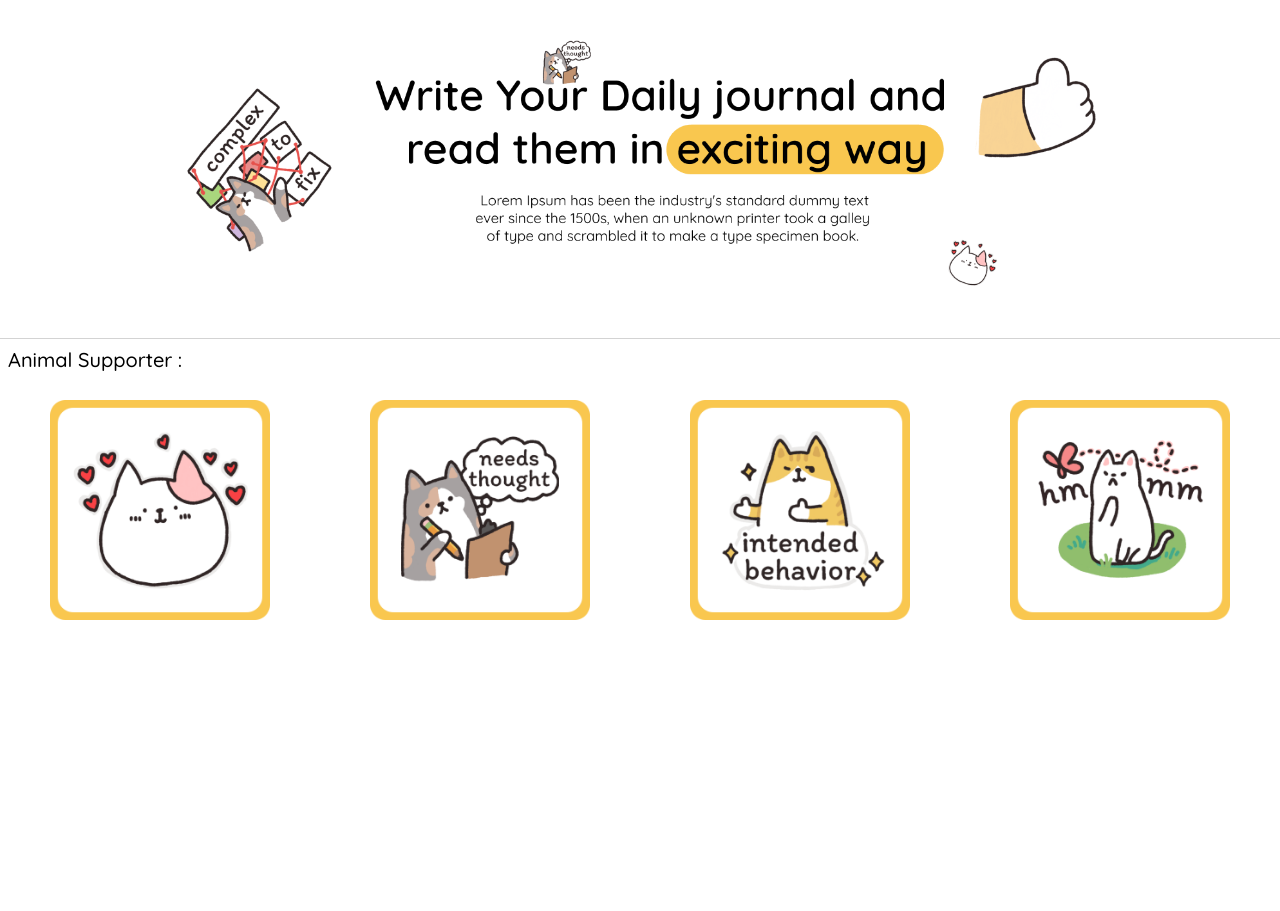
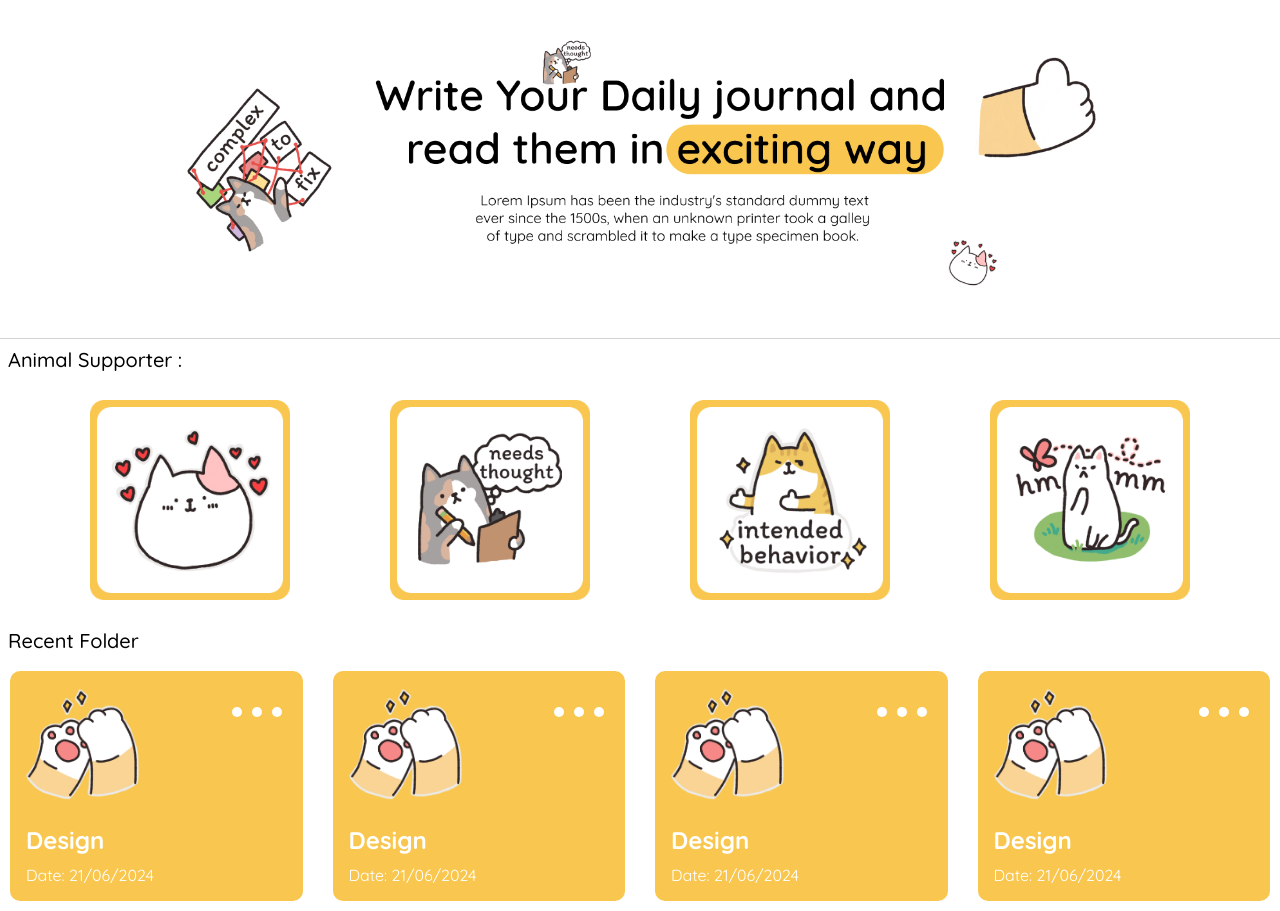
Before and after one commit to winnnie05/Dairy_Web, a plain HTML site: page index.html in a window 1280 px wide. Shown: the part 119-1030 px from the top of the page. Before the commit the page ends 808 px from the top, so only its background shows below. Drawn offline with Linux system fonts and the light colour scheme.

```diff
--- /dev/null
+++ b/css/footer.css
@@ -0,0 +1,104 @@
+@import url('https://fonts.googleapis.com/css2?family=Quicksand:wght@300..700&display=swap');
+* {
+    margin: 0px;
+    padding: 0;
+    box-sizing: border-box;
+}
+
+  body, html {
+    width: 100%;
+    height: 100%;
+    font-size: 16px;
+    font-family: "Quicksand", sans-serif;
+}
+
+.container {
+    display: flex;
+    justify-content: space-between;
+    margin: 0 auto;
+    padding: 40px 50px;
+  }
+
+  .left-column {
+    flex-basis: 30%;
+  }
+
+  .logo img {
+    max-width: 100px;
+    margin-bottom: 20px;
+  }
+
+  .address {
+    margin-bottom: 20px;
+  }
+  #address-text{
+    color: rgb(249, 199, 79);
+    margin-bottom: 10px;
+    font-weight: 600;
+  }
+
+  .contact {
+    margin-bottom: 20px;
+  }
+  #contact-text{
+    color: rgb(249, 199, 79);
+    margin-bottom: 10px;
+    font-weight: 600;
+  }
+
+  .social-links {
+    display: flex;
+  }
+
+  .social-icon {
+    display: inline-block;
+    width: 30px;
+    height: 30px;
+    line-height: 30px;
+    background-color: #f2f2f2;
+    border-radius: 50%;
+    margin: 0 5px;
+    color: #333;
+    text-decoration: none;
+  }
+
+  /* .right-column {
+    flex-basis: 65%;
+  } */
+
+  .link-container {
+    display: grid;
+    grid-template-columns: repeat(1, 1fr);
+    grid-gap: 20px;
+  }
+
+  .link-row {
+    display: flex;
+    justify-content: space-between;
+  }
+
+  .link-item {
+    padding: 10px;
+    text-align: center;
+  }
+
+  .footer {
+    display: flex;
+    padding: 20px;
+    text-align: center;
+  }
+
+  .policy-links {
+    margin-bottom: 10px;
+  }
+
+  .policy-links a {
+    color: #333;
+    text-decoration: none;
+    margin: 0 10px;
+  }
+
+  .copyright {
+    font-size: 14px;
+    color: #666;
+  }
--- a/css/homepage.css
+++ b/css/homepage.css
@@ -81,21 +81,86 @@
     font-size: 20px;
     font-weight: 450;
 }
+
 .sticker-container {
     display: flex;
     flex-wrap: wrap;
     justify-content: center;
     align-items: center;
-  }
+}
 
-  .cell {
+.cell {
     display: flex;
     align-items: center;
     justify-content: center;
     margin: 20px 50px;
-  }
+}
 
-  .cell img{
-    width: 220px;
-    height: 220px;
-  }
+.cell img{
+    width: 200px;
+    height: 200px;
+}
+
+
+/* Recent Folder Section */
+#text {
+    margin: 8px;
+    font-size: 20px;
+    font-weight: 450;
+}
+.folder-dots{
+    margin-top: 20px;
+    display: flex;
+    float: right;
+}
+.folder-dot{
+    width: 10px;
+    height: 10px;
+    background-color: rgb(249, 199, 79);
+    border-radius: 50%;
+    margin: 0 5px;
+}
+.recent-foldersec{
+    display: grid;
+    grid-template-columns: repeat(4, 1fr);
+    gap: 10px;
+}
+
+
+.design-box {
+    background-color: rgb(249, 199, 79);
+    padding: 16px 16px;
+    margin: 10px;
+    border-radius: 10px;
+}
+
+.icon img {
+    width: 117px;
+    height: 114px;
+}
+
+.designh {
+    margin-top: 20px;
+    font-size: 24px;
+    color: white;
+}
+
+.designp {
+    margin-top: 10px;
+    font-size: 16px;
+    color: #ffffff;
+}
+
+.dots {
+    margin-top: 20px;
+    display: flex;
+    float: right;
+}
+
+.dot {
+    width: 10px;
+    height: 10px;
+    background-color: #ffffff;
+    border-radius: 50%;
+    margin: 0 5px;
+}
--- a/index.html
+++ b/index.html
@@ -27,6 +27,16 @@
     </div>
     <!-- End Animal Supporter Section -->
 
+    <!-- Start Recent Folder Section -->
+    <div class="folder-section">
+        <p id="text">Recent Folder</p>
+        <div id="folder-section-file" class="recent-foldersec">
+            <!-- Folder injection section -->
+        </div>
+    </div>
+    <!-- End Recent Folder Section -->
+
+    <!-- Journal Notetaker -->
 
 
 
@@ -34,6 +44,8 @@
 
 
 
+
+    <script src="./js/folder-section-injection.js"></script>
     <script src="./js/navbar_injection.js"></script>
     <script src="./js/introimg_injection.js"></script>
 </body>
--- /dev/null
+++ b/js/folder-section-injection.js
@@ -0,0 +1,62 @@
+const recentFolder = document.getElementById('folder-section-file')
+recentFolder.innerHTML = `
+ <div class="folder-container">
+        <div class="design-box">
+            <div class="dots">
+                <div class="dot"></div>
+                <div class="dot"></div>
+                <div class="dot"></div>
+            </div>
+        <div class="icon">
+            <img src="./assets/img/foldersticker.png" alt="Design Icon">
+        </div>
+        <h2 class="designh">Design</h2>
+        <p class="designp">Date: 21/06/2024</p>
+        </div>
+    </div>
+
+    <div class="folder-container">
+        <div class="design-box">
+            <div class="dots">
+                <div class="dot"></div>
+                <div class="dot"></div>
+                <div class="dot"></div>
+            </div>
+        <div class="icon">
+            <img src="./assets/img/foldersticker.png" alt="Design Icon">
+        </div>
+        <h2 class="designh">Design</h2>
+        <p class="designp">Date: 21/06/2024</p>
+        </div>
+    </div>
+
+    <div class="folder-container">
+        <div class="design-box">
+            <div class="dots">
+                <div class="dot"></div>
+                <div class="dot"></div>
+                <div class="dot"></div>
+            </div>
+        <div class="icon">
+            <img src="./assets/img/foldersticker.png" alt="Design Icon">
+        </div>
+        <h2 class="designh">Design</h2>
+        <p class="designp">Date: 21/06/2024</p>
+        </div>
+    </div>
+
+    <div class="folder-container">
+        <div class="design-box">
+            <div class="dots">
+                <div class="dot"></div>
+                <div class="dot"></div>
+                <div class="dot"></div>
+            </div>
+        <div class="icon">
+            <img src="./assets/img/foldersticker.png" alt="Design Icon">
+        </div>
+        <h2 class="designh">Design</h2>
+        <p class="designp">Date: 21/06/2024</p>
+        </div>
+    </div>
+`
```
Also changed, not shown: footer.html (added, +66 -0 lines), assets/img/foldersticker.png (added).
